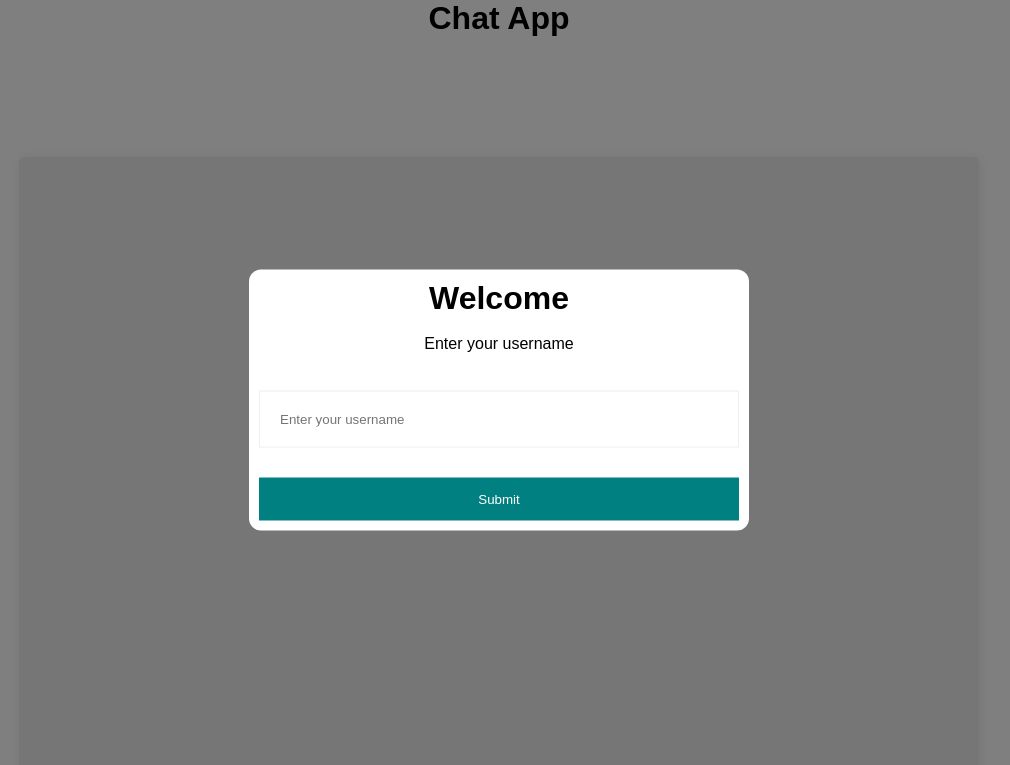
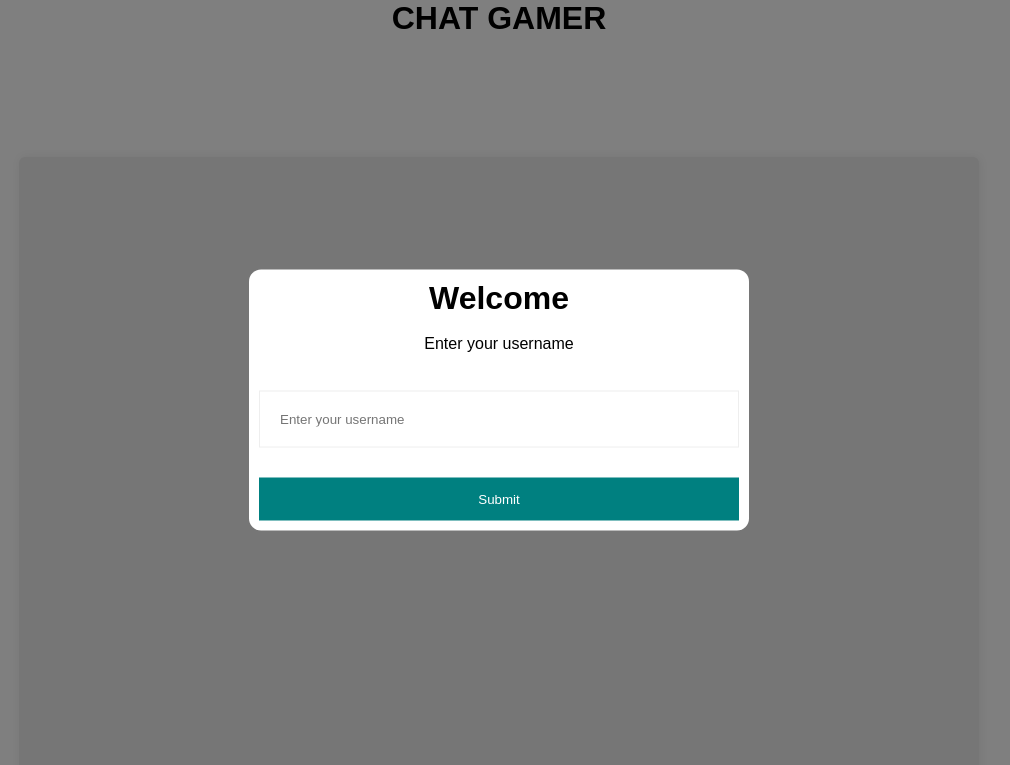
Before and after one commit to RaiCavalcanteOliveira/ChatNormal, a website: page public/index.html in a window 1280 px wide. Shown: the top 765 px of the page, without its empty margins (141-1151 px from the left). Drawn offline with nearby package versions, Linux system fonts and the light colour scheme; no server answers.

Commit message:
Update index.html

```diff
--- a/public/index.html
+++ b/public/index.html
@@ -11,7 +11,7 @@
 </head>
 
 <body>
-    <h1 class="titulochat">Chat App</h1>
+    <h1 class="titulochat">CHAT GAMER</h1>
 
     <div class="backdrop">
         <form  class="modal">
```
